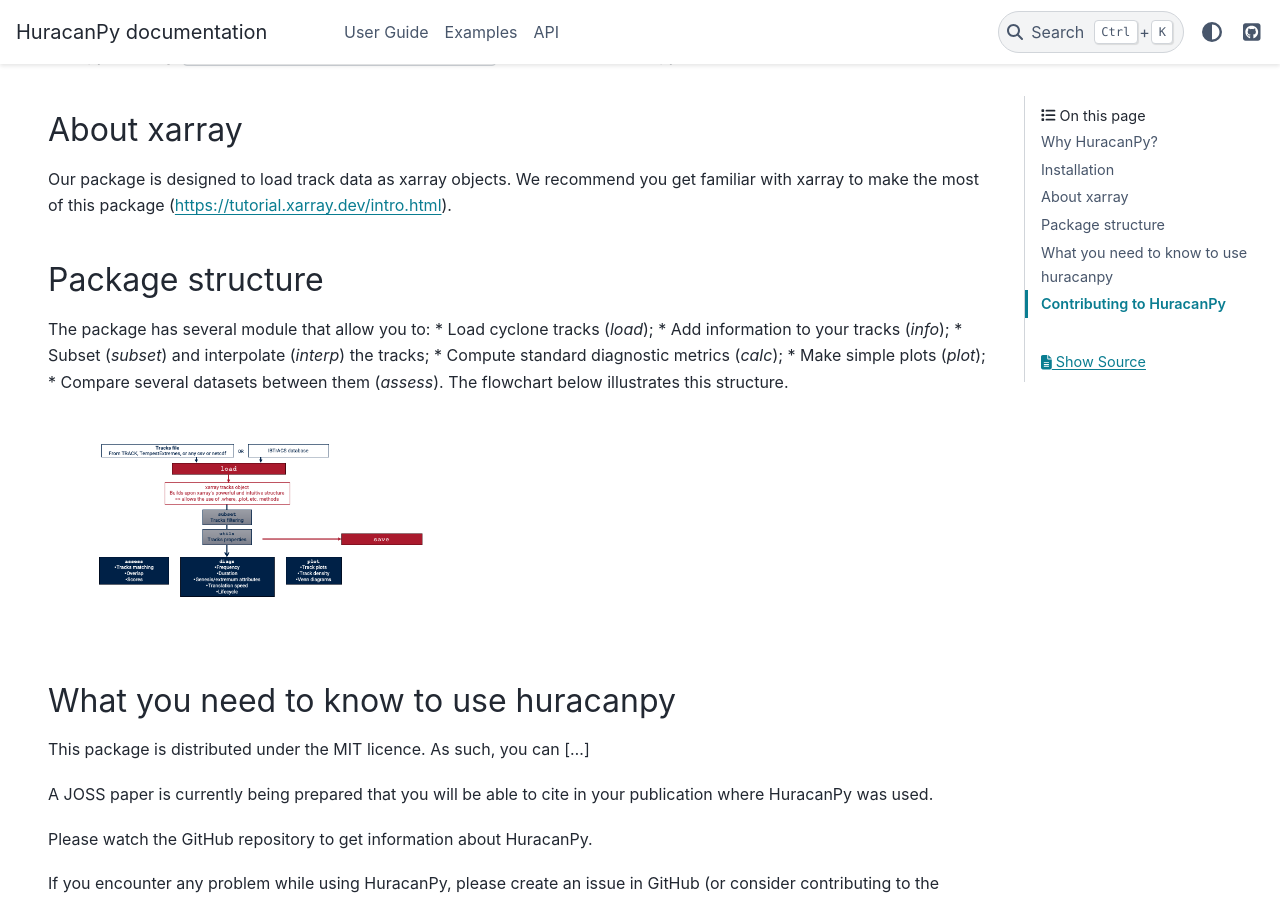
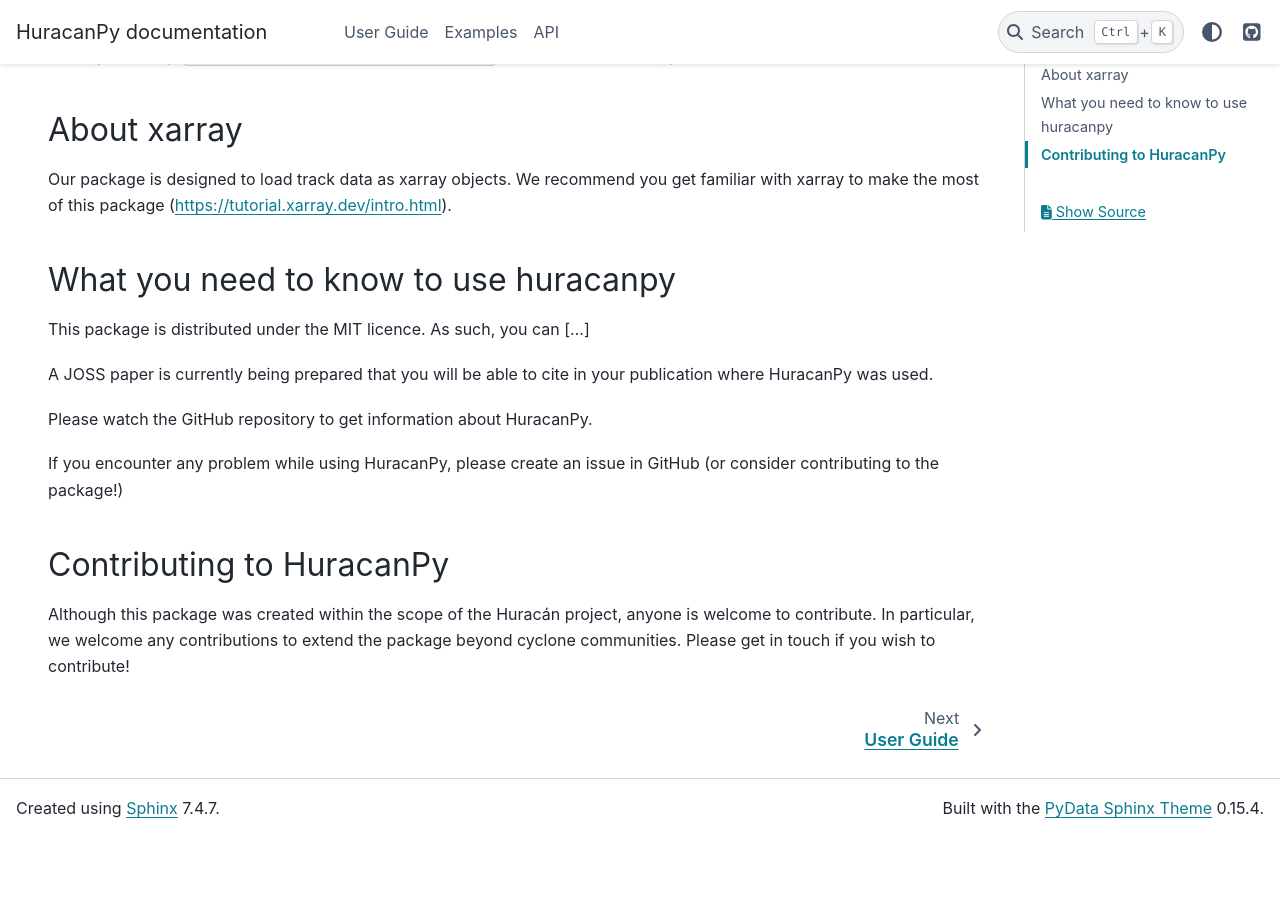
Before and after one commit to Huracan-project/huracanpy, a Sphinx documentation site: the page built from docs/index.rst, in a window 1280 px wide and 900 px high, scrolled down 591 px. Built offline with Sphinx 7.4.7 and the PyData theme 0.15.4, drawn with Linux system fonts in a browser that asks for light colours; pages that are not in the unit, such as notebooks, are missing from menus; after the commit the page ends 1428 px from its top, so only the background shows below that.

```diff
--- /dev/null
+++ b/docs/dev_guide/index.rst
@@ -0,0 +1,3 @@
+===================
+Contributor's Guide
+===================
--- a/docs/index.rst
+++ b/docs/index.rst
@@ -3,6 +3,7 @@
    You can adapt this file completely to your liking, but it should at least
    contain the root `toctree` directive.
 
+=========
 HuracanPy
 =========
 
@@ -31,21 +32,7 @@ About xarray
 Our package is designed to load track data as xarray objects.
 We recommend you get familiar with xarray to make the most of this package (https://tutorial.xarray.dev/intro.html).
 
-Package structure
------------------
 
-The package has several module that allow you to:
-* Load cyclone tracks (`load`);
-* Add information to your tracks (`info`);
-* Subset (`subset`) and interpolate (`interp`) the tracks;
-* Compute standard diagnostic metrics  (`calc`);
-* Make simple plots (`plot`);
-* Compare several datasets between them (`assess`).
-The flowchart below illustrates this structure.
-
-.. image:: images/package_structure_flowchart/flowchart.png
-  :width: 400
-  :alt: Alternative text
 
 What you need to know to use huracanpy
 --------------------------------------
```
Also changed, not shown: docs/dev_guide/doc.rst (added, +9 -0 lines).
